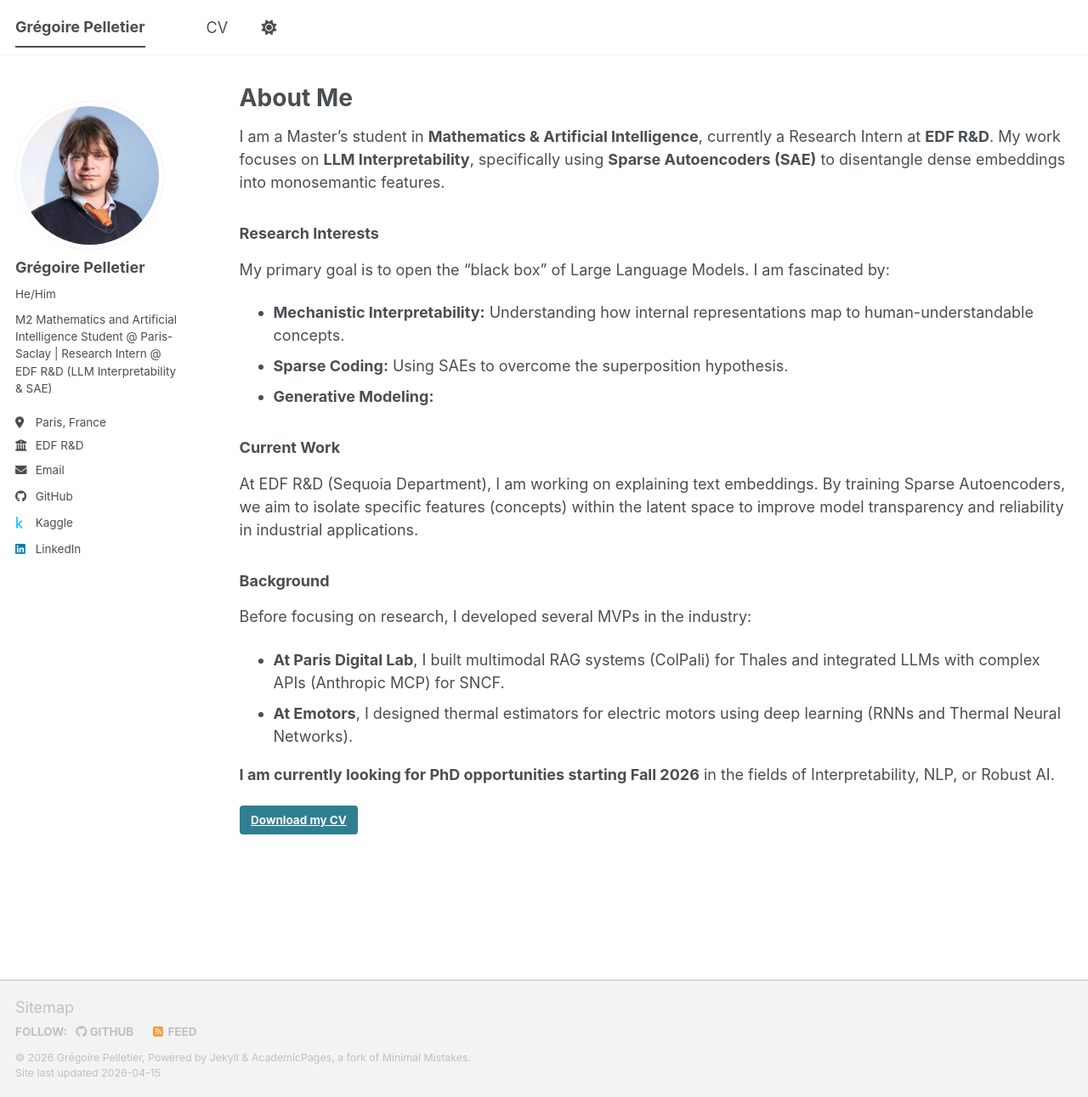
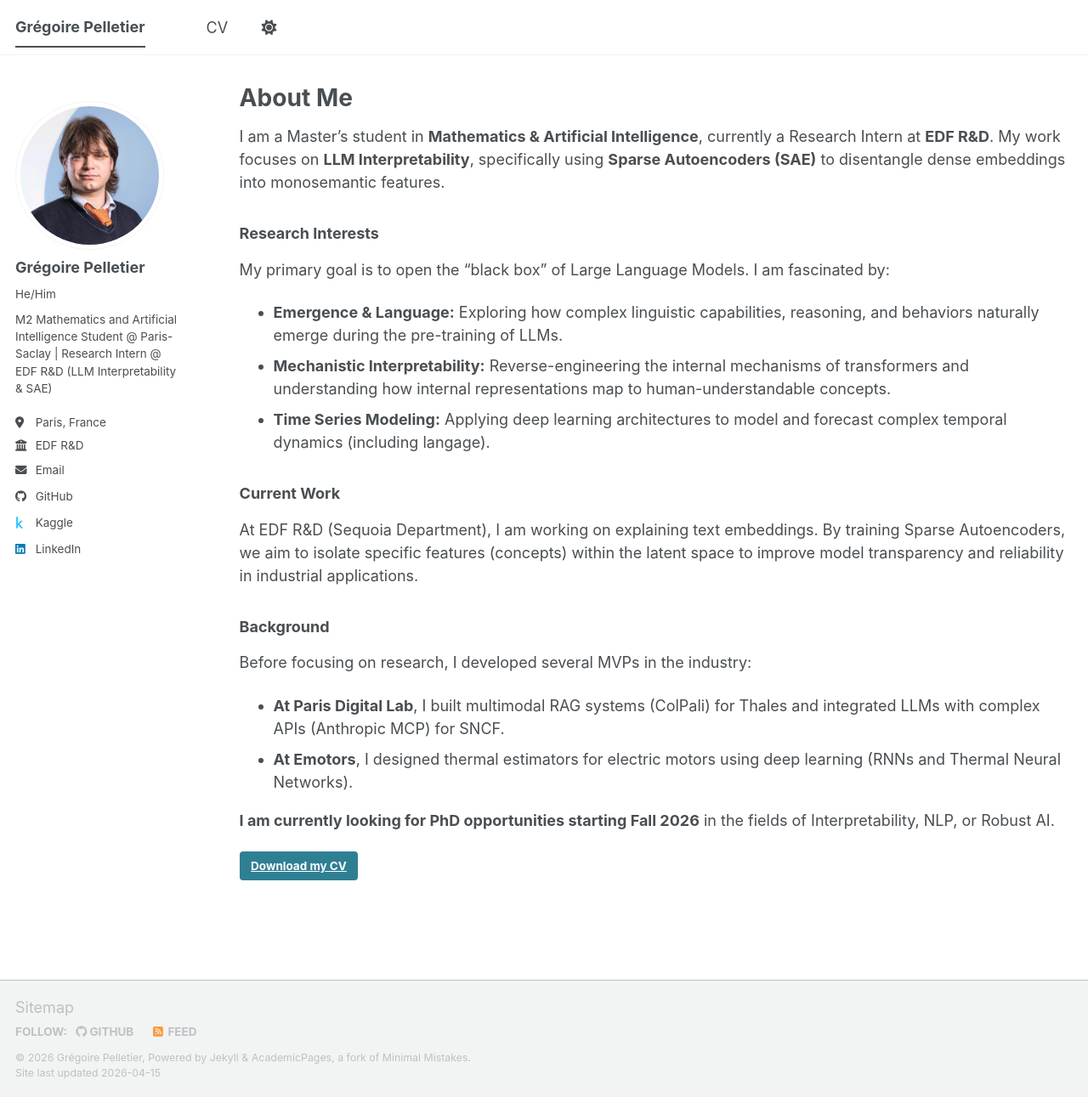
Before and after one commit to GregoirePelletier/GregoirePelletier.github.io, a Jekyll site: the page built from index.md, in a window 1280 px wide and 1291 px high. Shown: the whole window at 85% size. Built offline with Jekyll 4.4.1, drawn with Linux system fonts in a browser that asks for light colours; a script bundle is joined from its source files by our own code; library files that are not in the unit come from our copies.

Commit message:
Update research interests and current work sections
Added new research interests and expanded on current work at EDF R&D.

```diff
--- a/index.md
+++ b/index.md
@@ -9,9 +9,9 @@ I am a Master’s student in **Mathematics & Artificial Intelligence**, currentl
 
 ### Research Interests
 My primary goal is to open the "black box" of Large Language Models. I am fascinated by:
-* **Mechanistic Interpretability:** Understanding how internal representations map to human-understandable concepts.
-* **Sparse Coding:** Using SAEs to overcome the superposition hypothesis.
-* **Generative Modeling:**
+* **Emergence & Language:** Exploring how complex linguistic capabilities, reasoning, and behaviors naturally emerge during the pre-training of LLMs.
+* **Mechanistic Interpretability:** Reverse-engineering the internal mechanisms of transformers and understanding how internal representations map to human-understandable concepts.
+* **Time Series Modeling:** Applying deep learning architectures to model and forecast complex temporal dynamics (including langage).
 
 ### Current Work
 At EDF R&D (Sequoia Department), I am working on explaining text embeddings. By training Sparse Autoencoders, we aim to isolate specific features (concepts) within the latent space to improve model transparency and reliability in industrial applications.
```
